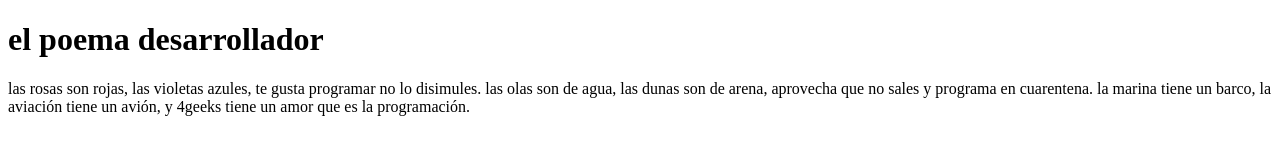
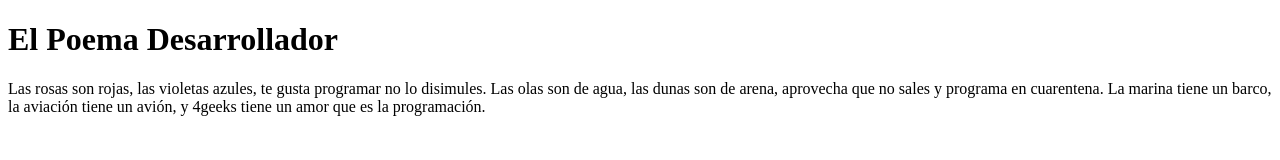
Before and after one commit to ernestomedinam/proyecto-ficticio, a plain HTML site: page index.html in a window 1280 px wide. Drawn offline with Linux system fonts and the light colour scheme.

Commit message:
Mayusculas Arregladas

```diff
--- a/index.html
+++ b/index.html
@@ -8,18 +8,18 @@
 </head>
 <body>
     <div class="container">
-        <h1>el poema desarrollador</h1>
-        <p>las rosas son rojas,
+        <h1>El Poema Desarrollador</h1>
+        <p>Las rosas son rojas,
             las violetas azules,
             te gusta programar
             no lo disimules.
 
-            las olas son de agua,
+            Las olas son de agua,
             las dunas son de arena,
             aprovecha que no sales
             y programa en cuarentena.
 
-            la marina tiene un barco,
+            La marina tiene un barco,
             la aviación tiene un avión,
             y 4geeks tiene un amor
             que es la programación.</p>
```
